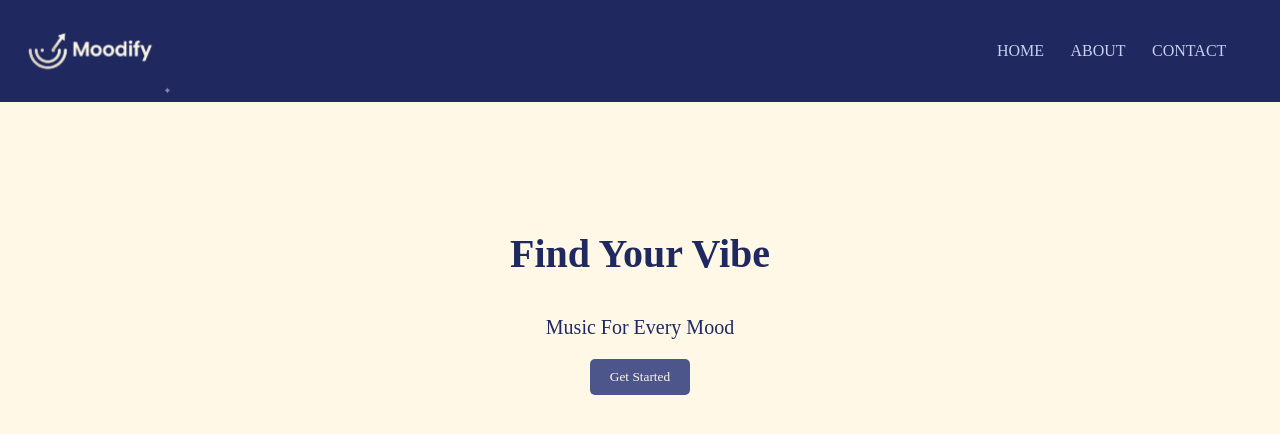
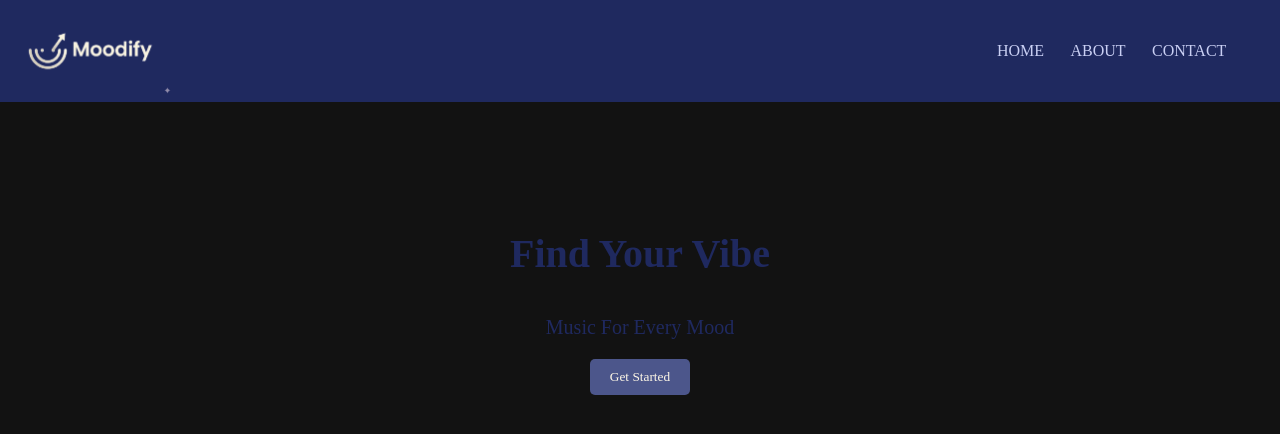
Before and after one commit to sambee-coding/Moodify, a React (Vite) app in the folder Moodify/: page / in a window 1280 px wide. Shown: the top 434 px of the page. Built offline with nearby package versions, Linux system fonts and the light colour scheme; a web font is replaced by a local one.

Commit message:
feat:implement dark mode bacground

```diff
--- a/Moodify/src/App.css
+++ b/Moodify/src/App.css
@@ -6,7 +6,7 @@
 
 }
 body{
-  background-color: #FFF8E7;
+  background-color: #121212;
   color: #c9cff3;
 }
 .header{
```
